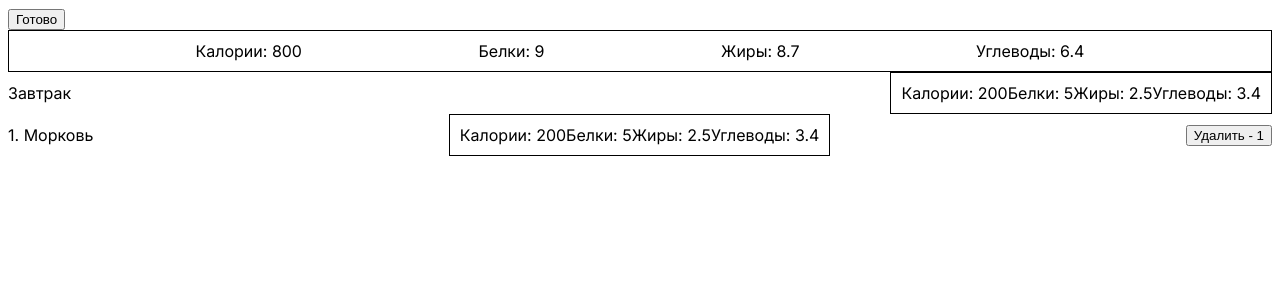
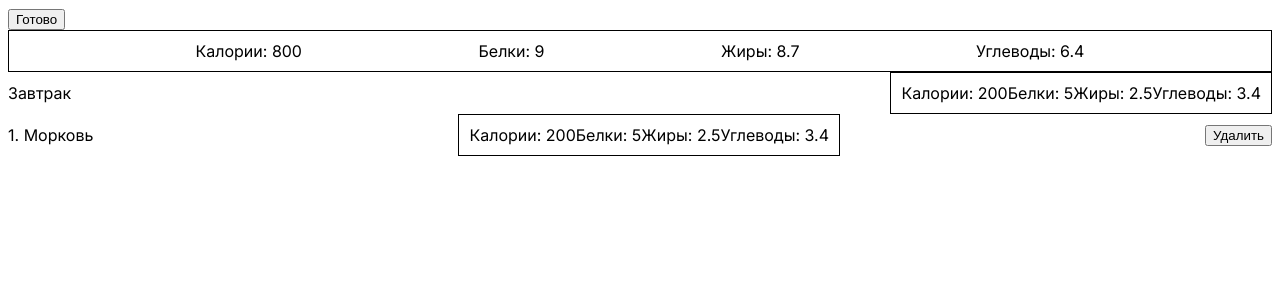
Before and after one commit to demons/fatburger, a Next.js app: page /group/1 in a window 1280 px wide. Shown: the top 300 px of the page. Built offline with nearby package versions, Linux system fonts and the light colour scheme.

Commit message:
Удалит тестовую информацию в GroupItem

```diff
--- a/app/components/GroupItem.js
+++ b/app/components/GroupItem.js
@@ -8,9 +8,7 @@ function GroupItem({ groupItem, index, isEditable }) {
 
   const buttons = (
     <>
-      <button onClick={() => removeGroupItem(groupItem.id)}>
-        Удалить - {groupItem.id}
-      </button>
+      <button onClick={() => removeGroupItem(groupItem.id)}>Удалить</button>
     </>
   );
 
```
